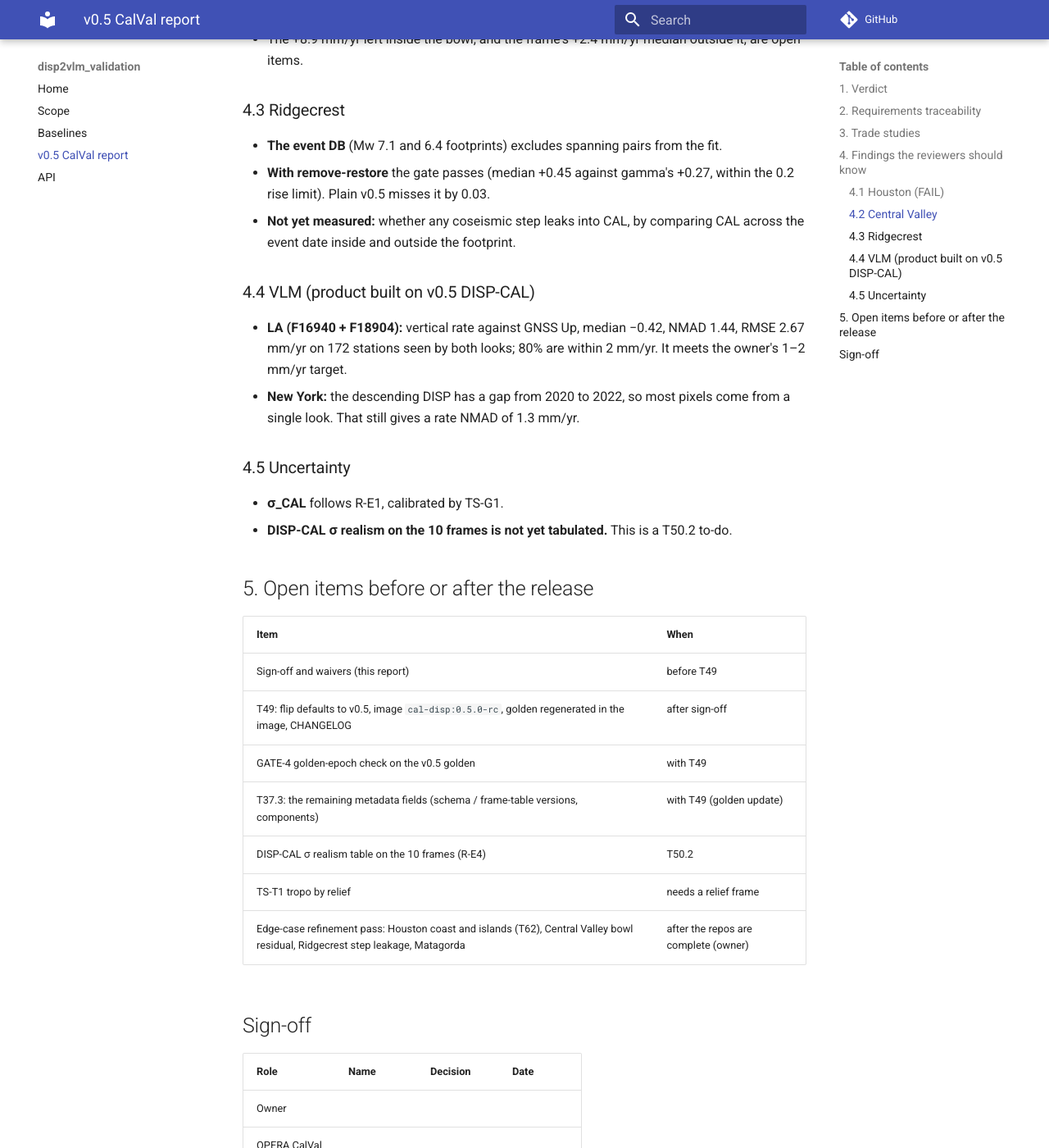
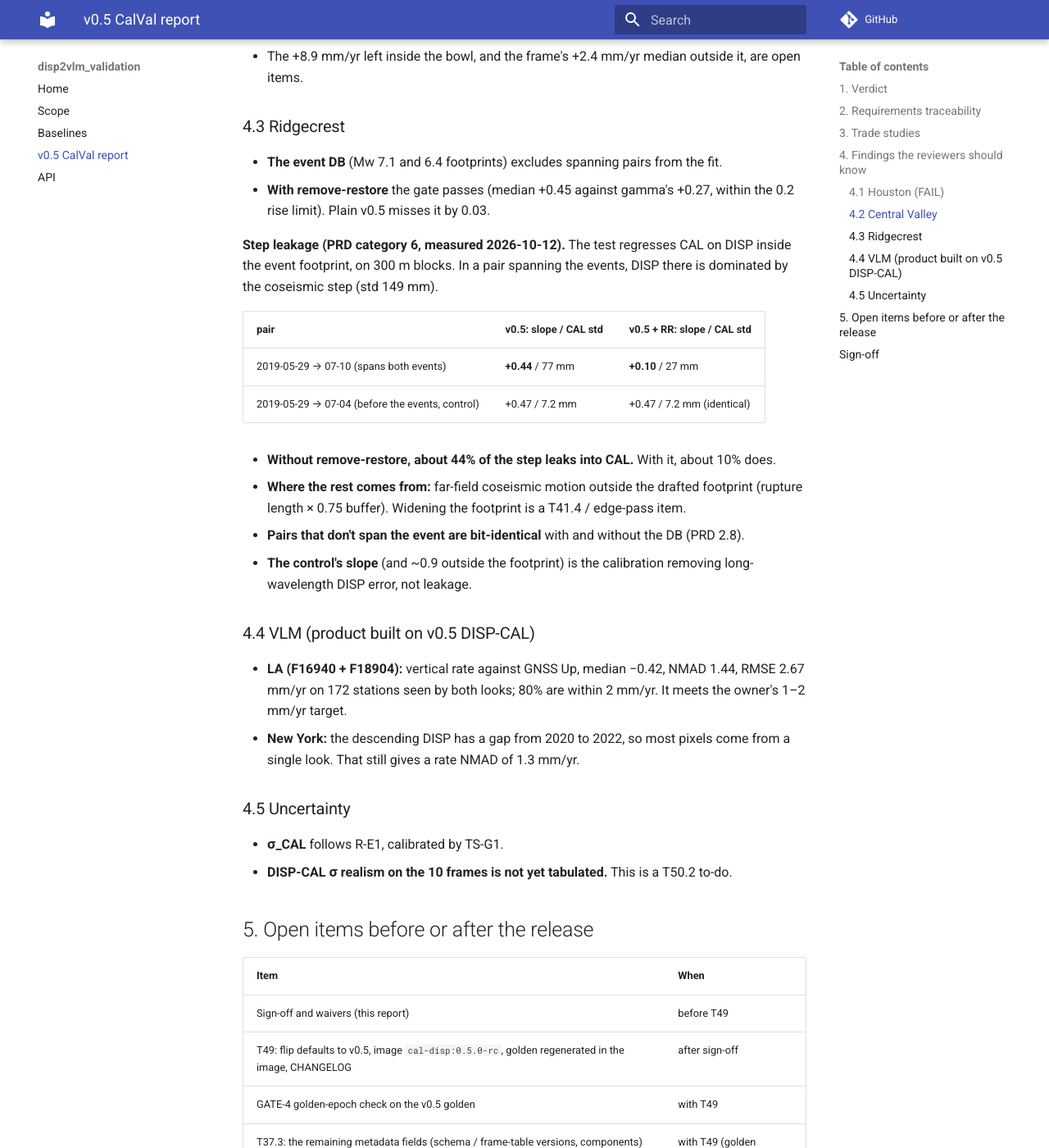
Before and after one commit to mgovorcin/disp2vlm_validation, an MkDocs documentation site: the page built from docs/vnv/v0.5-calval-report.md, in a window 1280 px wide and 1400 px high, scrolled down 4353 px. Shown: the whole window at 82% size. Built offline with MkDocs 1.6.1 and Material for MkDocs 9.7.7, drawn with Linux system fonts in a browser that asks for light colours; comment, search, counter and statistics services are not loaded; some of the changed text lies outside the part shown.

Commit message:
docs(vnv): Ridgecrest step leakage measured (44% -> 10% with remove-restore)
Co-Authored-By: Claude Opus 5.5 <noreply@anthropic.com>

```diff
--- a/docs/vnv/v0.5-calval-report.md
+++ b/docs/vnv/v0.5-calval-report.md
@@ -21,7 +21,7 @@ waiver for Houston, and to fix it in the edge-case pass (section 5).
 | 3 | High relief + islands | F16940 Los Angeles | PASS | −72% | sill drops ✓; tropo-mode part untested (TS-T1 open) |
 | 4 | Northeast / GIA | F08622 New York | PASS | −69% | LOS RMSE 1.23 mm/yr; VLM vertical, single look only (descending data gap, 4.4) |
 | 5 | Fast basin | F36542 Central Valley | PASS (+ RR) | −69% | stations outside the bowl: median +2.42, RMSE 5.04 (gamma +10.61 / 12.80); bowl kept by remove-restore (4.2) |
-| 6 | Coseismic event | F16941 Ridgecrest | PASS (+ RR) | −68% | gate met with the event DB; "no step in CAL" not measured directly (4.3) |
+| 6 | Coseismic event | F16941 Ridgecrest | PASS (+ RR) | −68% | step leakage into CAL 44% → 10% with remove-restore; non-spanning pairs unaffected (4.3) |
 | 7 | Sparse GNSS | F07081 Montana | PASS | −64% | 7 stations, stable RMSE 1.14 mm/yr; σ realism not assessable |
 | 8 | Non-NA plate | F23211 Hawaii (PA) | PASS (+ RR) | −42% | Kīlauea area + 2018 event in the DB; plate PA from the frame table |
 | 8 | Non-NA plate | F35991 Puerto Rico (CA) | PASS | −81% | plate CA from the frame table |
@@ -105,8 +105,25 @@ footprints (Venti DB `1.0-draft`). Per-frame numbers are in
   from the fit.
 - **With remove-restore** the gate passes (median +0.45 against gamma's
   +0.27, within the 0.2 rise limit). Plain v0.5 misses it by 0.03.
-- **Not yet measured:** whether any coseismic step leaks into CAL, by
-  comparing CAL across the event date inside and outside the footprint.
+
+**Step leakage (PRD category 6, measured 2026-10-12).** The test regresses
+CAL on DISP inside the event footprint, on 300 m blocks. In a pair spanning
+the events, DISP there is dominated by the coseismic step (std 149 mm).
+
+| pair | v0.5: slope / CAL std | v0.5 + RR: slope / CAL std |
+|---|---|---|
+| 2019-05-29 → 07-10 (spans both events) | **+0.44** / 77 mm | **+0.10** / 27 mm |
+| 2019-05-29 → 07-04 (before the events, control) | +0.47 / 7.2 mm | +0.47 / 7.2 mm (identical) |
+
+- **Without remove-restore, about 44% of the step leaks into CAL.** With
+  it, about 10% does.
+- **Where the rest comes from:** far-field coseismic motion outside the
+  drafted footprint (rupture length × 0.75 buffer). Widening the footprint
+  is a T41.4 / edge-pass item.
+- **Pairs that don't span the event are bit-identical** with and without
+  the DB (PRD 2.8).
+- **The control's slope** (and ~0.9 outside the footprint) is the
+  calibration removing long-wavelength DISP error, not leakage.
 
 ### 4.4 VLM (product built on v0.5 DISP-CAL)
 - **LA (F16940 + F18904):** vertical rate against GNSS Up, median −0.42,
@@ -130,7 +147,7 @@ footprints (Venti DB `1.0-draft`). Per-frame numbers are in
 | T37.3: the remaining metadata fields (schema / frame-table versions, components) | with T49 (golden update) |
 | DISP-CAL σ realism table on the 10 frames (R-E4) | T50.2 |
 | TS-T1 tropo by relief | needs a relief frame |
-| Edge-case refinement pass: Houston coast and islands (T62), Central Valley bowl residual, Ridgecrest step leakage, Matagorda | after the repos are complete (owner) |
+| Edge-case refinement pass: Houston coast and islands (T62), Central Valley bowl residual, Ridgecrest footprint width (~10% residual leakage), Matagorda | after the repos are complete (owner) |
 
 ## Sign-off
 
```
